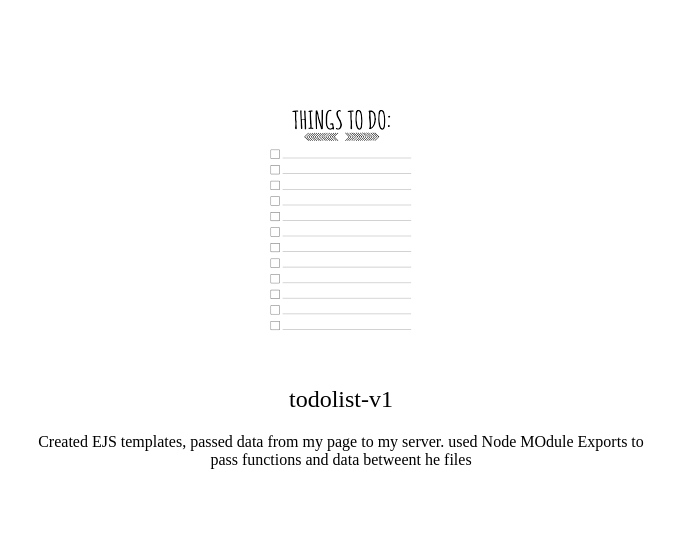
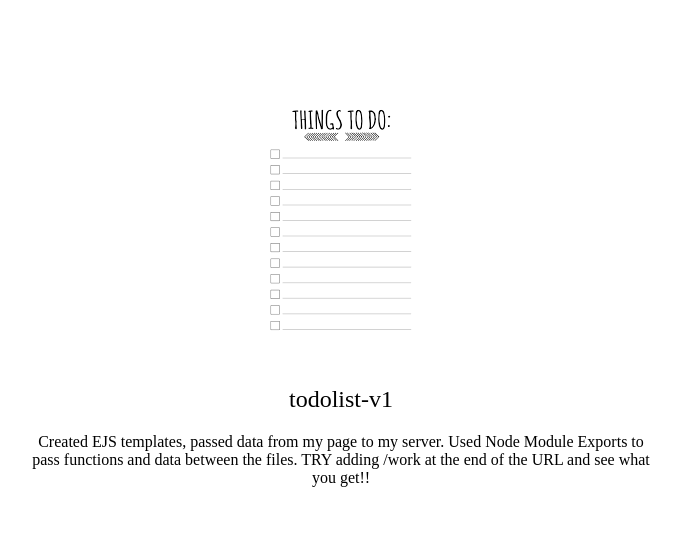
Before and after one commit to GeoMichel2/Projects, a plain HTML site: page index.html in a window 1280 px wide. Shown: the part 3163-3710 px from the top of the page, without its empty margins (299-978 px from the left). Drawn offline with Linux system fonts and the light colour scheme.

Commit message:
added some extra things to todo list info

```diff
--- a/index.html
+++ b/index.html
@@ -37,7 +37,7 @@
      <div class="projects">
        <a href="https://rocky-gorge-79595.herokuapp.com/"><img class="list" src="images/todolist.png" alt="list-img"></a>
        <h2>todolist-v1</h2>
-       <p class="p2-skills">Created EJS templates, passed data from my page to my server. used Node MOdule Exports to pass functions and data betweent he files</p>
+       <p class="p2-skills">Created EJS templates, passed data from my page to my server. Used Node Module Exports to pass functions and data between the files. TRY adding /work at the end of the URL and see what you get!!</p>
       </div>
       <div class="projects">
         <img class="gaming" src="images/game-controller.png" alt="controller-img">
```
